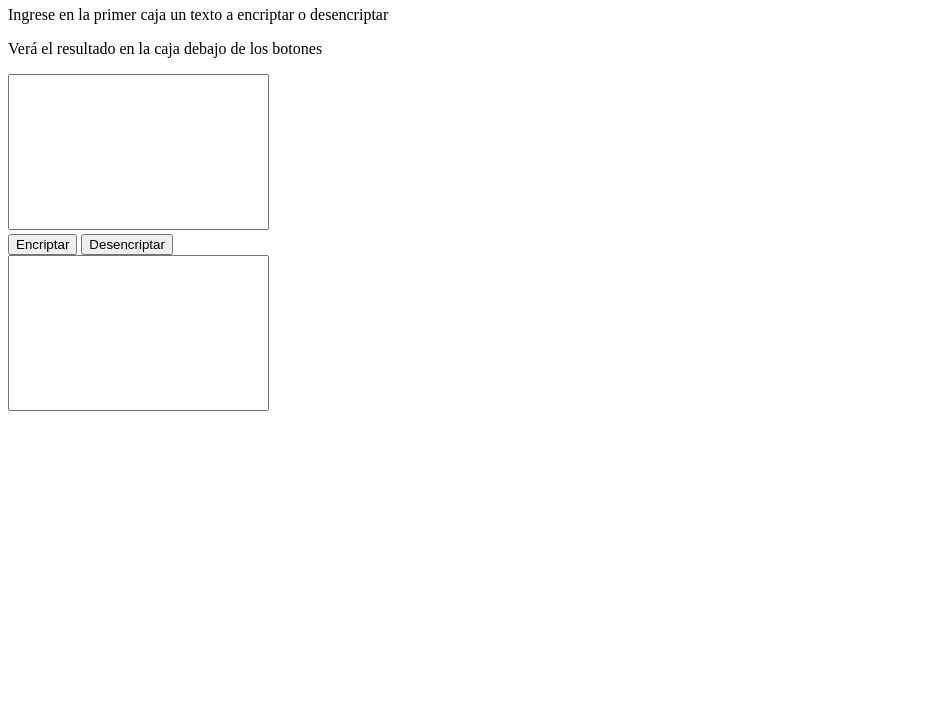
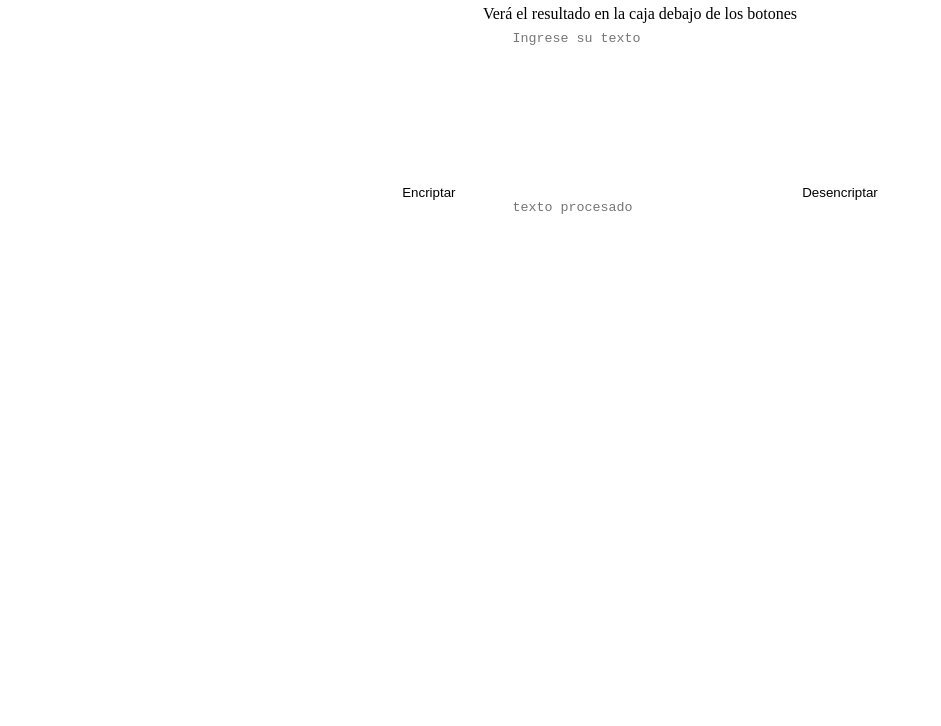
Before and after one commit to Nirbeat/encriptadorONE, a plain HTML site: page index.html in a window 1280 px wide. Shown: the part 74-800 px from the top of the page, without its empty margins (0-941 px from the left). Drawn offline with Linux system fonts and the light colour scheme.

Commit message:
Elementos HTML posicionados correctamente

```diff
--- a/index.html
+++ b/index.html
@@ -5,6 +5,7 @@
     <meta charset="UTF-8">
     <meta http-equiv="X-UA-Compatible" content="IE=edge">
     <meta name="viewport" content="width=device-width, initial-scale=1.0">
+    <link rel="stylesheet" href="styles.css">
     <title>Encriptador de Texto</title>
 </head>
 
@@ -17,14 +18,22 @@
             <p>Ingrese en la primer caja un texto a encriptar o desencriptar</p>
             <p>Verá el resultado en la caja debajo de los botones</p>
         </header>
-        <textarea name="" id="texto-input" cols="30" rows="10" style="resize: none;"></textarea>
+        <div class="text-container">
+            <textarea name="" id="texto-input" cols="30" rows="10" style="resize: none"
+                placeholder="Ingrese su texto"></textarea>
+        </div>
 
-        <div>
+
+        <div id="buttons">
             <button id="encriptar">Encriptar</button>
             <button id="desencriptar">Desencriptar</button>
         </div>
 
-        <textarea name="" id="texto-output" cols="30" rows="10" style="resize: none;"></textarea>
+        <div class="text-container">
+            <textarea name="" id="texto-output" cols="30" rows="10" style="resize: none"
+                placeholder="texto procesado"></textarea>
+        </div>
+
     </main>
 
 
--- a/styles.css
+++ b/styles.css
@@ -3,3 +3,34 @@
     margin: 0;
     border: 0;
 }
+
+p{
+    width:fit-content;
+    margin: 0 auto;
+    padding: 0.5em 1em;
+}
+
+.text-container{
+    width: fit-content;
+    margin: 0 auto;
+}
+
+textarea{
+
+    margin: 0 auto;
+}
+
+#buttons{
+    display: flex;
+    flex-direction: row;
+    height: fit-content;
+    width: fit-content;
+    margin: auto;
+
+}
+button{
+    background: transparent;
+    border:none;
+    padding: 0 10em;
+    margin: 0 3em;
+}
```
